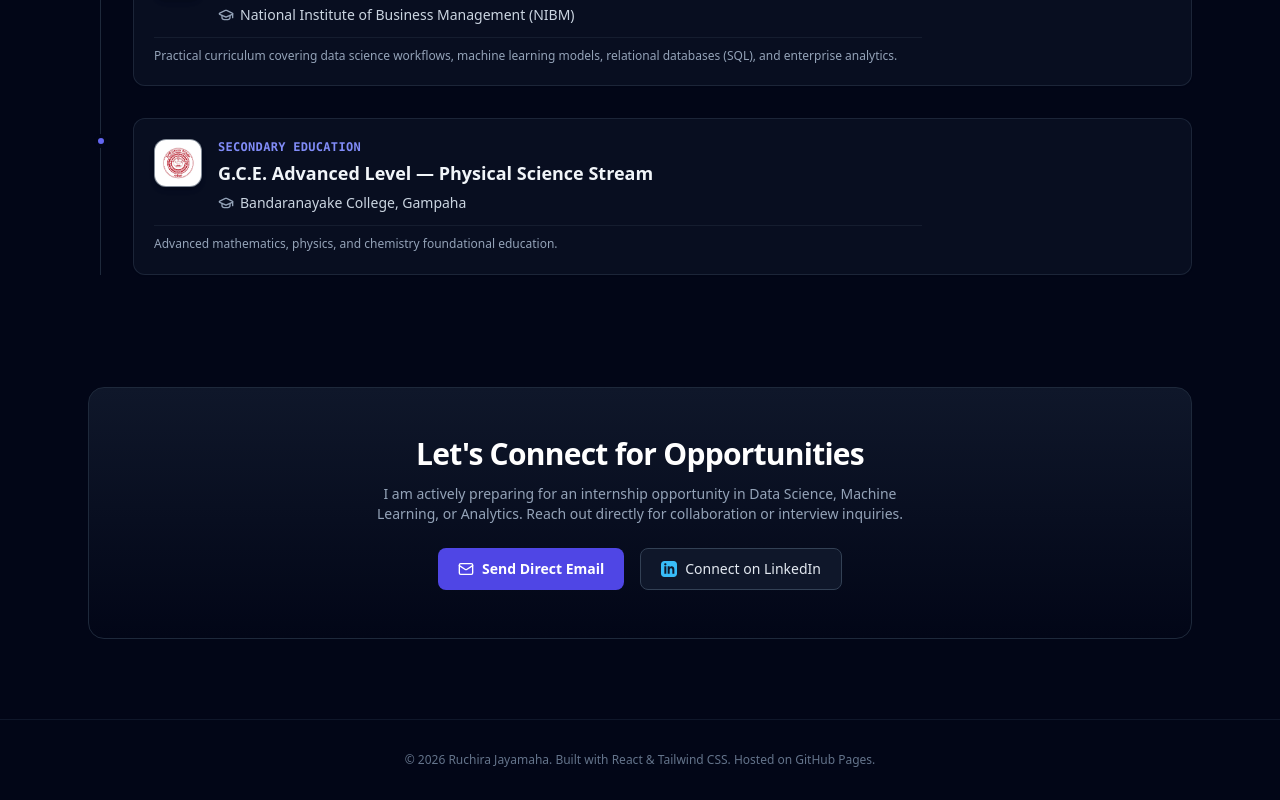
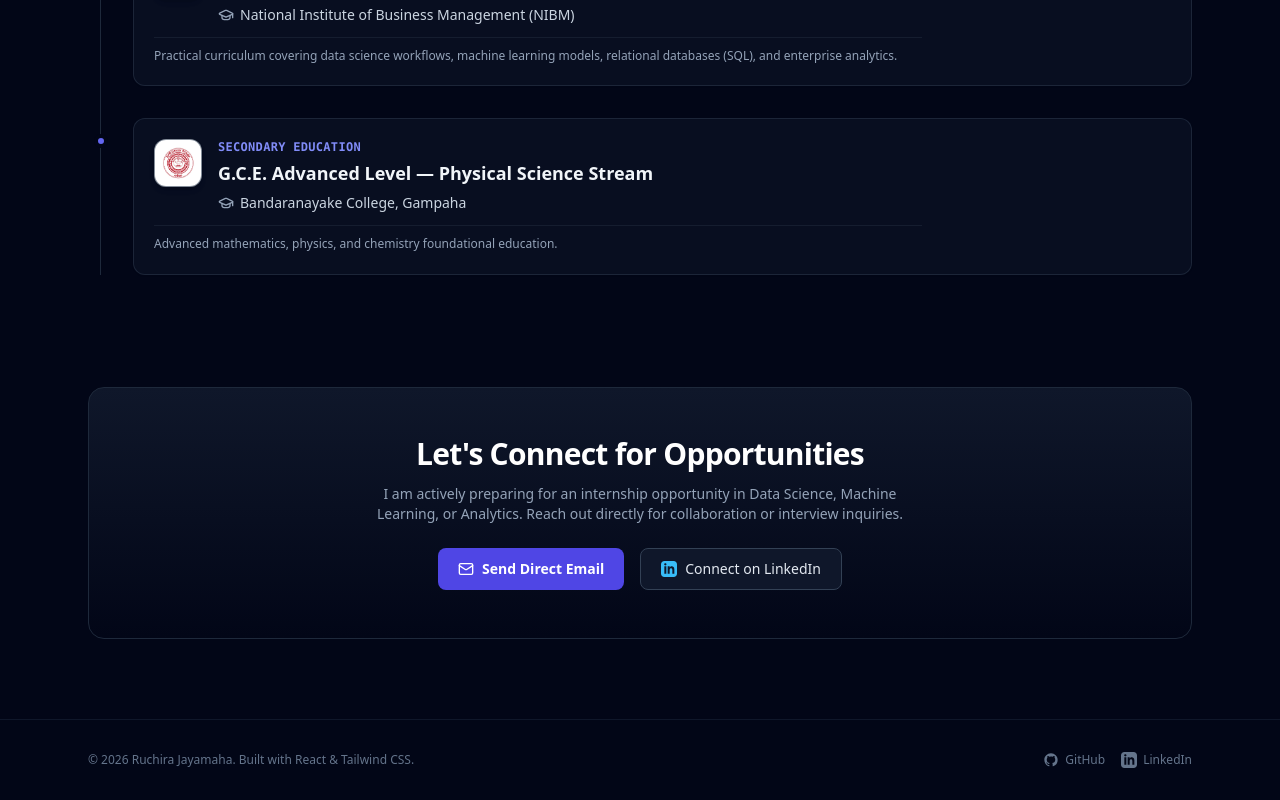
Before and after one commit to ruchirajayamaha/ruchirajayamaha.github.io, a React (Vite) app: page / in a window 1280 px wide. Shown: the part 2860-3660 px from the top of the page. Built offline with nearby package versions, Linux system fonts and the light colour scheme.

Commit message:
fix: update official LinkedIn and GitHub profile links

```diff
--- a/index.html
+++ b/index.html
@@ -47,7 +47,7 @@
       ],
       "sameAs": [
         "https://github.com/ruchirajayamaha",
-        "https://linkedin.com/in/ruchirajayamaha"
+        "https://www.linkedin.com/in/ruchira-jayamaha"
       ]
     }
     </script>
--- a/src/App.jsx
+++ b/src/App.jsx
@@ -153,7 +153,7 @@ export default function App() {
               <a
                 href={personalInfo.github}
                 target="_blank"
-                rel="noreferrer"
+                rel="noopener noreferrer"
                 className="px-3 py-1.5 rounded-lg border border-slate-800 bg-slate-900/50 hover:bg-slate-800/80 hover:text-white transition flex items-center gap-2 text-xs font-medium"
               >
                 <GithubIcon className="w-4 h-4" /> GitHub
@@ -161,7 +161,7 @@ export default function App() {
               <a
                 href={personalInfo.linkedin}
                 target="_blank"
-                rel="noreferrer"
+                rel="noopener noreferrer"
                 className="px-3 py-1.5 rounded-lg border border-slate-800 bg-slate-900/50 hover:bg-slate-800/80 hover:text-white transition flex items-center gap-2 text-xs font-medium"
               >
                 <LinkedinIcon className="w-4 h-4" /> LinkedIn
@@ -300,7 +300,7 @@ export default function App() {
                     <a
                       href={proj.githubUrl}
                       target="_blank"
-                      rel="noreferrer"
+                      rel="noopener noreferrer"
                       className="text-xs font-medium text-slate-300 hover:text-white flex items-center gap-1.5 transition"
                     >
                       <GithubIcon className="w-3.5 h-3.5" /> Source Code
@@ -378,7 +378,7 @@ export default function App() {
             <a
               href={personalInfo.linkedin}
               target="_blank"
-              rel="noreferrer"
+              rel="noopener noreferrer"
               className="px-5 py-2.5 rounded-lg border border-slate-700 bg-slate-900 text-slate-200 text-sm font-medium hover:bg-slate-800 transition flex items-center gap-2"
             >
               <LinkedinIcon className="w-4 h-4 text-sky-400" /> Connect on LinkedIn
@@ -388,8 +388,28 @@ export default function App() {
       </main>
 
       {/* Footer */}
-      <footer className="border-t border-slate-900 py-8 text-center text-xs text-slate-500">
-        <p>© {new Date().getFullYear()} Ruchira Jayamaha. Built with React & Tailwind CSS. Hosted on GitHub Pages.</p>
+      <footer className="border-t border-slate-900 py-8 text-slate-500">
+        <div className="max-w-6xl mx-auto px-6 flex flex-col sm:flex-row items-center justify-between gap-4 text-xs">
+          <p>© {new Date().getFullYear()} Ruchira Jayamaha. Built with React & Tailwind CSS.</p>
+          <div className="flex items-center gap-4">
+            <a
+              href={personalInfo.github}
+              target="_blank"
+              rel="noopener noreferrer"
+              className="hover:text-slate-200 transition flex items-center gap-1.5 font-medium"
+            >
+              <GithubIcon className="w-4 h-4" /> GitHub
+            </a>
+            <a
+              href={personalInfo.linkedin}
+              target="_blank"
+              rel="noopener noreferrer"
+              className="hover:text-slate-200 transition flex items-center gap-1.5 font-medium"
+            >
+              <LinkedinIcon className="w-4 h-4" /> LinkedIn
+            </a>
+          </div>
+        </div>
       </footer>
     </div>
   );
--- a/src/data/portfolioData.js
+++ b/src/data/portfolioData.js
@@ -5,7 +5,8 @@ export const personalInfo = {
     bio: "Final-year Financial Mathematics & Industrial Statistics undergraduate at the University of Ruhuna, holding an Advanced Diploma in Data Science from NIBM. Focused on financial mathematics, time-series forecasting, quantitative modeling, and engineering scalable machine learning pipelines.",
     email: "your.email@example.com",
     github: "https://github.com/ruchirajayamaha",
-    linkedin: "https://linkedin.com/in/ruchirajayamaha",
+    linkedin: "https://www.linkedin.com/in/ruchira-jayamaha",
+    website: "https://ruchirajayamaha.me",
     location: "Sri Lanka",
     status: "Actively Seeking Data Science / ML Internship (Available in 3 Months)"
 };
```
